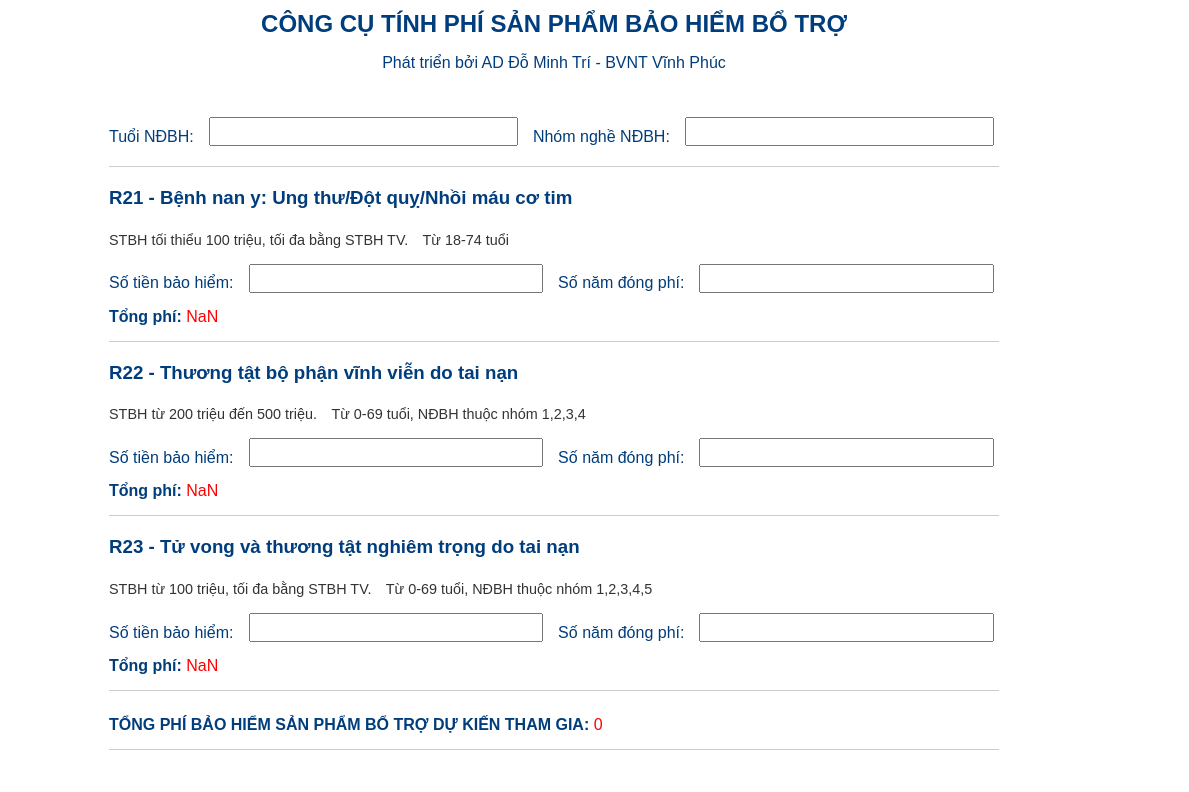
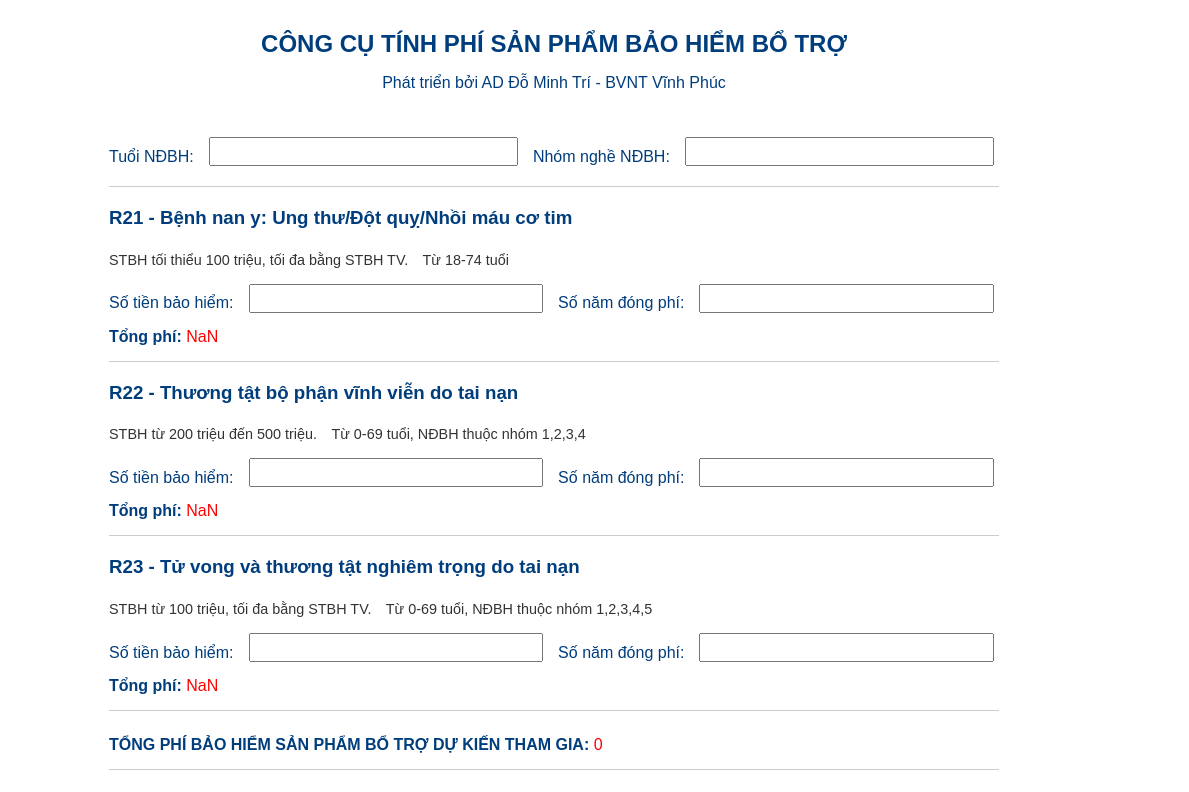
Before and after one commit to langtuhedspi/insurance-calculator, a plain HTML site: page index.html in a window 1280 px wide. Shown: the full height of the page, 91-1280 px from the left. Drawn offline with Linux system fonts and the light colour scheme.

Commit message:
Update layout

```diff
--- a/index.html
+++ b/index.html
@@ -63,7 +63,7 @@
     <div style="position: absolute; top: 20px; left: 20px;">
       <img src="https://ibaoviet.vn/wp-content/uploads/2023/09/logo-new.webp" alt="Logo Bảo Việt" style="height: 50px;" />
     </div>
-    <div style="padding-top: 0px; margin-left: 10px;">
+    <div style="padding-top: 20px; margin-left: 10px;">
       <h2 style="margin-top: 0px; margin-bottom: 10px;">CÔNG CỤ TÍNH PHÍ SẢN PHẨM BẢO HIỂM BỔ TRỢ</h2>
       <p style="text-align: center; margin-bottom: 40px;">Phát triển bởi AD Đỗ Minh Trí - BVNT Vĩnh Phúc</p>
 
```
